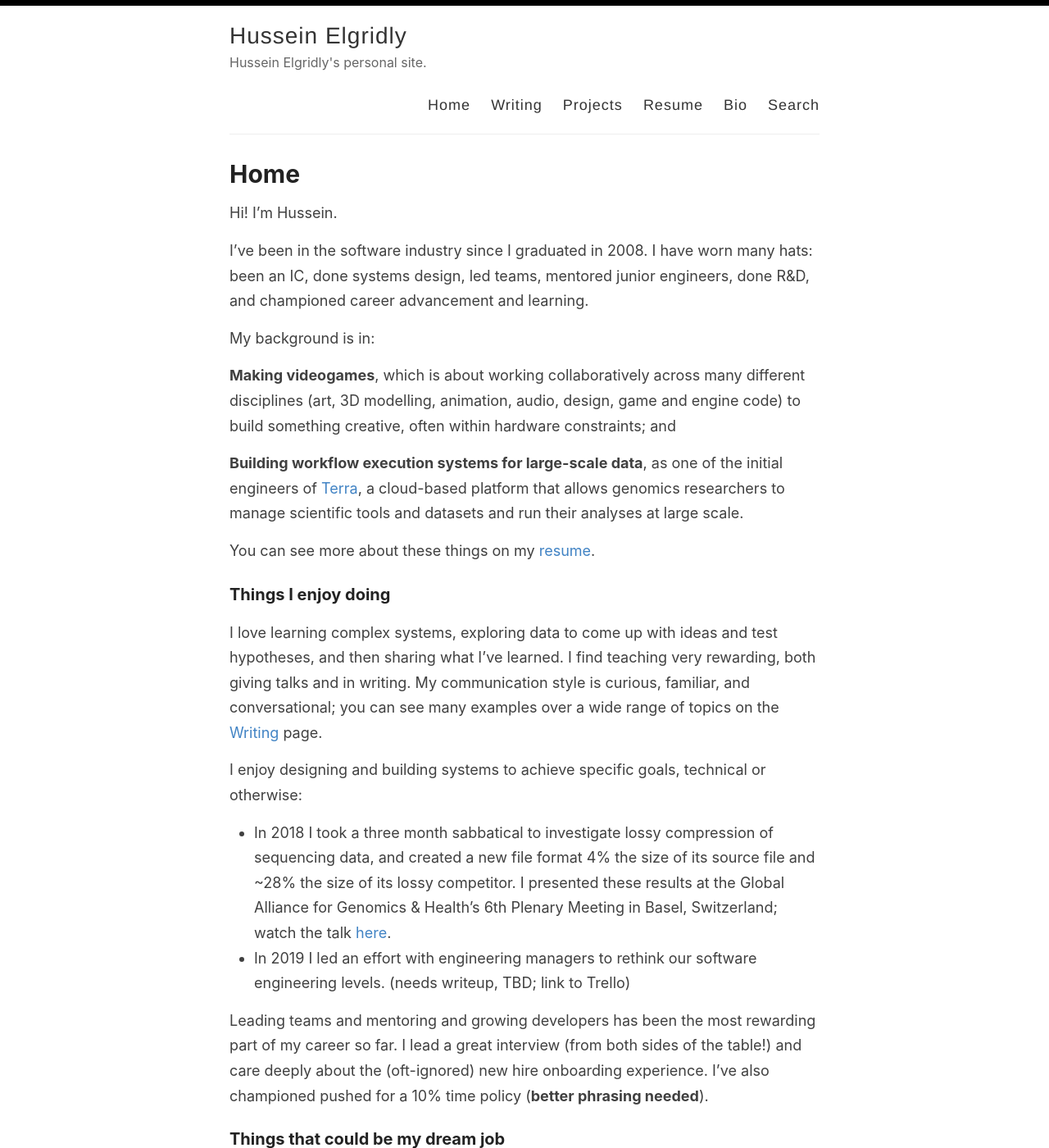
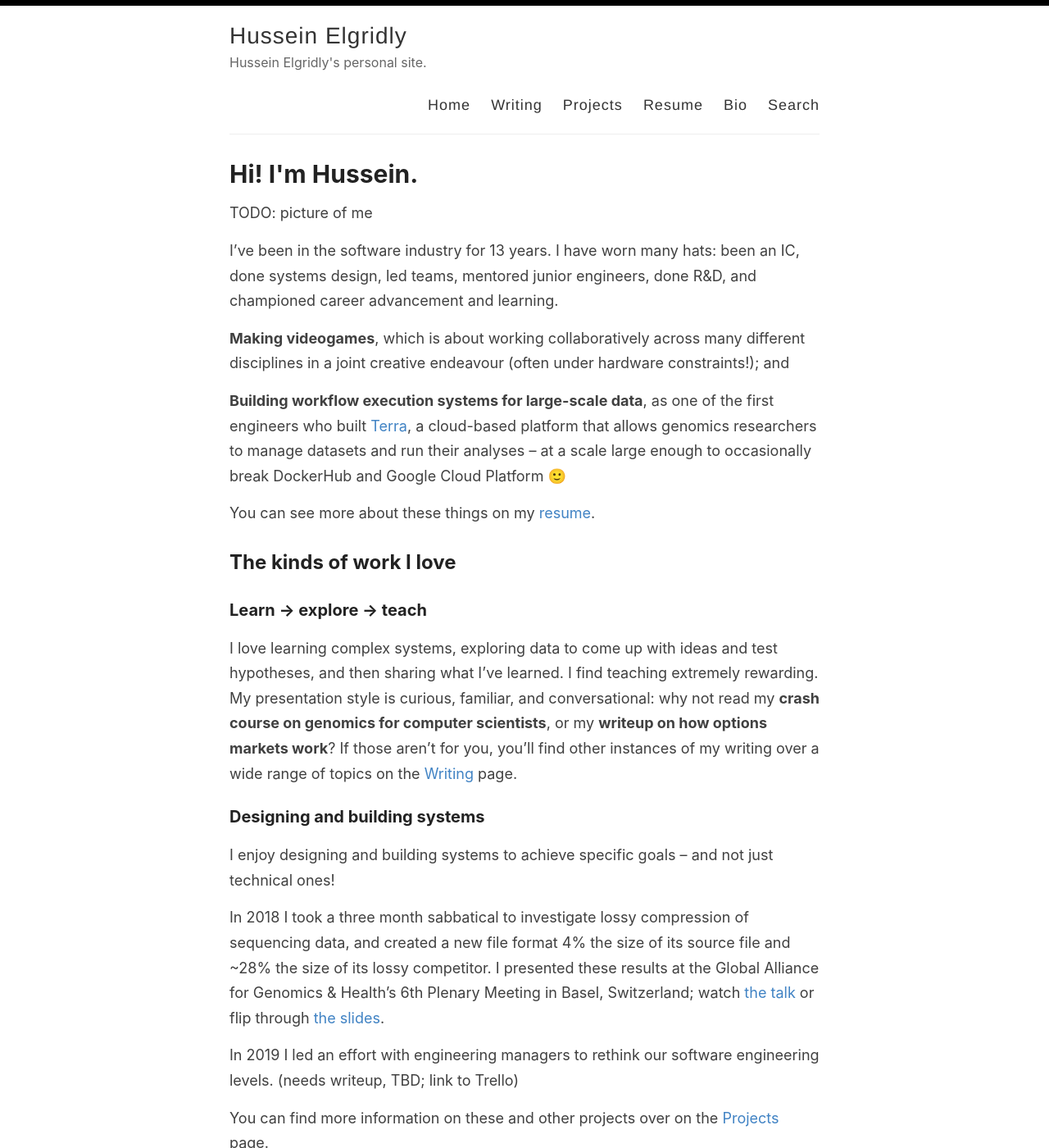
Before and after one commit to helgridly/helgridly.github.io, a Jekyll site: the page built from index.md, in a window 1280 px wide and 1400 px high. Shown: the whole window at 82% size. Built offline with Jekyll 4.4.1, drawn with Linux system fonts in a browser that asks for light colours; some of the changed text lies outside the part shown.

Commit message:
much more blurb on landing page + some more organization

```diff
--- a/index.md
+++ b/index.md
@@ -1,38 +1,47 @@
 ---
 layout: page
-title: Home
+title: Hi! I'm Hussein.
 permalink: /
 ---
 
-Hi! I'm Hussein.
+TODO: picture of me
 
-I've been in the software industry since I graduated in 2008. I have worn many hats: been an IC, done systems design, led teams, mentored junior engineers, done R&D, and championed career advancement and learning.
+I've been in the software industry for 13 years. I have worn many hats: been an IC, done systems design, led teams, mentored junior engineers, done R&D, and championed career advancement and learning.
 
-My background is in:
+**Making videogames**, which is about working collaboratively across many different disciplines in a joint creative endeavour (often under hardware constraints!); and
 
-**Making videogames**, which is about working collaboratively across many different disciplines (art, 3D modelling, animation, audio, design, game and engine code) to build something creative, often within hardware constraints; and
-
-**Building workflow execution systems for large-scale data**, as one of the initial engineers of [Terra](https://terra.bio/), a cloud-based platform that allows genomics researchers to manage scientific tools and datasets and run their analyses at large scale.
+**Building workflow execution systems for large-scale data**, as one of the first engineers who built [Terra](https://terra.bio/), a cloud-based platform that allows genomics researchers to manage datasets and run their analyses -- at a scale large enough to occasionally break DockerHub and Google Cloud Platform 🙂
 
 You can see more about these things on my [resume](/resume).
 
-### Things I enjoy doing
+## The kinds of work I love
 
-I love learning complex systems, exploring data to come up with ideas and test hypotheses, and then sharing what I've learned. I find teaching very rewarding, both giving talks and in writing. My communication style is curious, familiar, and conversational; you can see many examples over a wide range of topics on the [Writing](/writing) page.
+### Learn -> explore -> teach
 
-I enjoy designing and building systems to achieve specific goals, technical or otherwise:
-* In 2018 I took a three month sabbatical to investigate lossy compression of sequencing data, and created a new file format 4% the size of its source file and ~28% the size of its lossy competitor. I presented these results at the Global Alliance for Genomics & Health's 6th Plenary Meeting in Basel, Switzerland; watch the talk [here](https://www.youtube.com/watch?v=TaqFBgaZHmE&t=13920s).
-* In 2019 I led an effort with engineering managers to rethink our software engineering levels. (needs writeup, TBD; link to Trello)
+I love learning complex systems, exploring data to come up with ideas and test hypotheses, and then sharing what I've learned. I find teaching extremely rewarding. My presentation style is curious, familiar, and conversational: why not read my **crash course on genomics for computer scientists**, or my **writeup on how options markets work**? If those aren't for you, you'll find other instances of my writing over a wide range of topics on the [Writing](/writing) page.
 
-Leading teams and mentoring and growing developers has been the most rewarding part of my career so far. I lead a great interview (from both sides of the table!) and care deeply about the (oft-ignored) new hire onboarding experience. I've also championed pushed for a 10% time policy (**better phrasing needed**).
+### Designing and building systems
 
+I enjoy designing and building systems to achieve specific goals -- and not just technical ones!
 
-### Things that could be my dream job
+In 2018 I took a three month sabbatical to investigate lossy compression of sequencing data, and created a new file format 4% the size of its source file and ~28% the size of its lossy competitor. I presented these results at the Global Alliance for Genomics & Health's 6th Plenary Meeting in Basel, Switzerland; watch [the talk](https://www.youtube.com/watch?v=TaqFBgaZHmE&t=13920s) or flip through [the slides](https://docs.google.com/presentation/d/1EAG3Mz_Rwszn1xzvLFlFDtZJKeTfTcqo/edit).
 
-The most important thing to me is that the organization I'm with has a mission I care deeply about -- and that their work makes a meaningful, tangible difference in people's lives.
+In 2019 I led an effort with engineering managers to rethink our software engineering levels. (needs writeup, TBD; link to Trello)
+
+You can find more information on these and other projects over on the [Projects](/Projects) page.
+
+### Growing engineers
+
+Leading teams and mentoring and growing developers has been the most rewarding part of my career so far. I have experience building great teams, I lead a great interview (from both sides of the table -- see **my interviewing tips here**), and I care deeply about the (oft-ignored) new hire onboarding experience. As mentioned above, I've thought deeply about designing software engineering levels for clarity and good feedback, and I've also pitched a [10% time policy -- link goes here]().
+
+## Could you be my dream job?
+
+I'd love to apply my skills and enthusiasm in a way that's rewarding and helpful. My career so far has been directly in tech, but the most important thing to me is that the work I do makes a meaningful, tangible (positive!) difference in people's lives.
 
 In that context, I could see myself flourishing:
 
+* Doing technical research / advisory work for policy groups
 * Running an R&D team where all new hires first land, blending onboarding and experimentation
-* Doing technical research / advisory work for policy groups
 * Being an organization's go-to person for engineering career progression: onboarding, levelling / promotions, professional development / continuing education, mentoring, etc
+
+How does that sound? 🙂 I'd love to hear from you: (email@goes.here)
```
Also changed, not shown: _pages/projects.md (+15 -1 lines), _pages/writing.md (+3 -1 lines), README.md.
